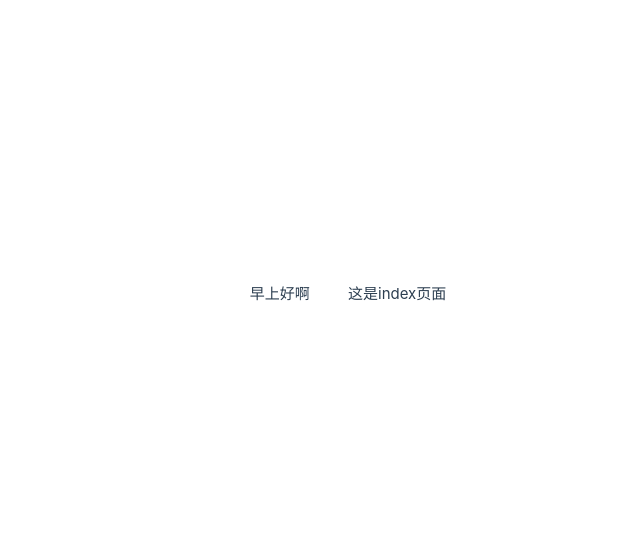
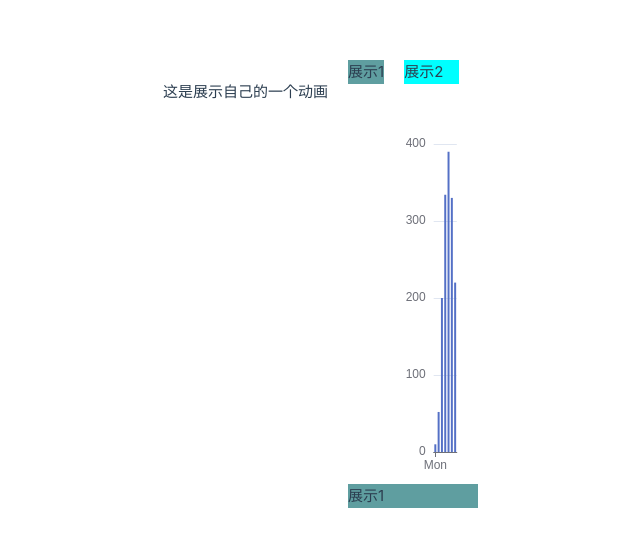
Before and after one commit to duasong111/personWebFront, a Vue app: page /login in a window 1280 px wide. Shown: the part 106-652 px from the top of the page, without its empty margins (292-932 px from the left). Built offline with nearby package versions, Linux system fonts and the light colour scheme; the HTML template or start-up script is replaced by a standard one.

Commit message:
设计的雏形

```diff
--- a/package.json
+++ b/package.json
@@ -16,6 +16,7 @@
   },
   "dependencies": {
     "axios": "^1.8.4",
+    "echarts": "^5.6.0",
     "element-plus": "^2.9.7",
     "personweb": "file:",
     "pinia": "^3.0.2",
--- a/src/App.vue
+++ b/src/App.vue
@@ -1,13 +1,15 @@
 <template>
-  <header>
-    <div class="wrapper">早上好啊</div>
-  </header>
-  <index></index>
+  <router-view></router-view>
 </template>
 
 <script setup lang="ts">
-import index from './pages/IndexPage.vue'
-//import { RouterView, RouterLink } from 'vue-router'
+import { defineComponent } from 'vue'
+import { useRouter } from 'vue-router' // 如果需要的话
 </script>
 
-<style scoped></style>
+<style scoped>
+#app {
+  width: 100%;
+  height: 100%;
+}
+</style>
--- a/src/main.ts
+++ b/src/main.ts
@@ -5,9 +5,10 @@ import * as ElementPlusIconsVue from '@element-plus/icons-vue'
 import { createPinia } from 'pinia'
 import { createApp } from 'vue'
 import App from './App.vue'
-
+import router from './router'
 const pinia = createPinia()
 const app = createApp(App)
 app.use(ElementPlus)
 app.use(pinia)
+app.use(router) // 使用路由
 app.mount('#app')
--- a/src/pages/LoginPage.vue
+++ b/src/pages/LoginPage.vue
@@ -1,8 +1,96 @@
 <template>
-  <header>
-    <div class="wrapper">这是index页面</div>
-  </header>
+  <div class="showMe">这是展示自己的一个动画</div>
+  <el-row :gutter="20">
+    <el-col :span="6">
+      <div class="rightCard">展示1</div>
+    </el-col>
+    <el-col :span="8">
+      <div class="leftCard">展示2</div>
+      <div ref="chartContainer" style="width: 100%; height: 400px"></div>
+    </el-col>
+    <el-col :span="16">
+      <div class="rightCard">展示1</div>
+    </el-col>
+  </el-row>
 </template>
-<script setup lang="ts"></script>
 
-<style scoped></style>
+<script setup lang="ts">
+import { ref, onMounted, nextTick } from 'vue'
+import * as echarts from 'echarts'
+
+const chartContainer = ref<HTMLDivElement | null>(null) // 使用 ref 获取图表容器的 DOM 元素
+
+const initChart = () => {
+  if (chartContainer.value) {
+    const chartDom = chartContainer.value
+    const myChart = echarts.init(chartDom) // 初始化图表
+
+    const option: echarts.EChartsOption = {
+      tooltip: {
+        trigger: 'axis',
+        axisPointer: {
+          type: 'shadow',
+        },
+      },
+      grid: {
+        left: '3%',
+        right: '4%',
+        bottom: '3%',
+        containLabel: true,
+      },
+      xAxis: [
+        {
+          type: 'category',
+          data: ['Mon', 'Tue', 'Wed', 'Thu', 'Fri', 'Sat', 'Sun'],
+          axisTick: {
+            alignWithLabel: true,
+          },
+        },
+      ],
+      yAxis: [
+        {
+          type: 'value',
+        },
+      ],
+      series: [
+        {
+          name: 'Direct',
+          type: 'bar',
+          barWidth: '60%',
+          data: [10, 52, 200, 334, 390, 330, 220],
+        },
+      ],
+    }
+
+    myChart.setOption(option) // 设置图表的选项
+
+    // 监听窗口尺寸变化，调整图表大小
+    window.addEventListener('resize', () => myChart.resize())
+  }
+}
+
+onMounted(() => {
+  // 确保 Vue 完成 DOM 渲染后再初始化图表
+  nextTick(() => {
+    initChart()
+  })
+})
+</script>
+
+<style scoped>
+/* 展示自己的一个动画 */
+.showMe {
+  display: flex;
+  justify-content: center;
+  margin: 20px;
+}
+.el-row {
+  margin-bottom: 20px;
+}
+.leftCard {
+  background-color: aqua;
+}
+.rightCard {
+  background-color: cadetblue;
+}
+</style>
--- a/src/router/index.ts
+++ b/src/router/index.ts
@@ -3,20 +3,19 @@ import { createRouter, createWebHistory, createWebHashHistory } from 'vue-router
 import IndexPage from '@/pages/IndexPage.vue'
 import LoginPage from '@/pages/LoginPage.vue'
 import ManagePage from '@/pages/ManagePage.vue'
-
 //创建路由
 const router = createRouter({
   history: createWebHistory(),
   routes: [
     {
+      name: 'login',
+      path: '/login',
+      component: LoginPage,
+    },
+    {
       name: 'zhuye',
       path: '/home',
       component: IndexPage,
-    },
-    {
-      name: 'denglu',
-      path: '/login',
-      component: LoginPage,
     },
     {
       name: 'guanli',
@@ -29,6 +28,21 @@ const router = createRouter({
     },
   ],
 })
-//将路由暴露出去
+
+// 全局路由守卫
+router.beforeEach((to, from, next) => {
+  // 如果访问的是登录页面，则直接允许
+  if (to.name === 'login') {
+    next()
+  } else {
+    // 否则，检查是否已经登录
+    const isLoggedIn = localStorage.getItem('isLoggedIn') === 'true' // 或者通过 Vuex 判断
+    if (!isLoggedIn) {
+      next('/login') // 未登录，跳转到登录页面
+    } else {
+      next() // 已登录，继续访问目标页面
+    }
+  }
+})
 
 export default router
```
Also changed, not shown: src/router/guards.ts (added, +12 -0 lines), 1 other file (tests, documents, lock files or other folders).
